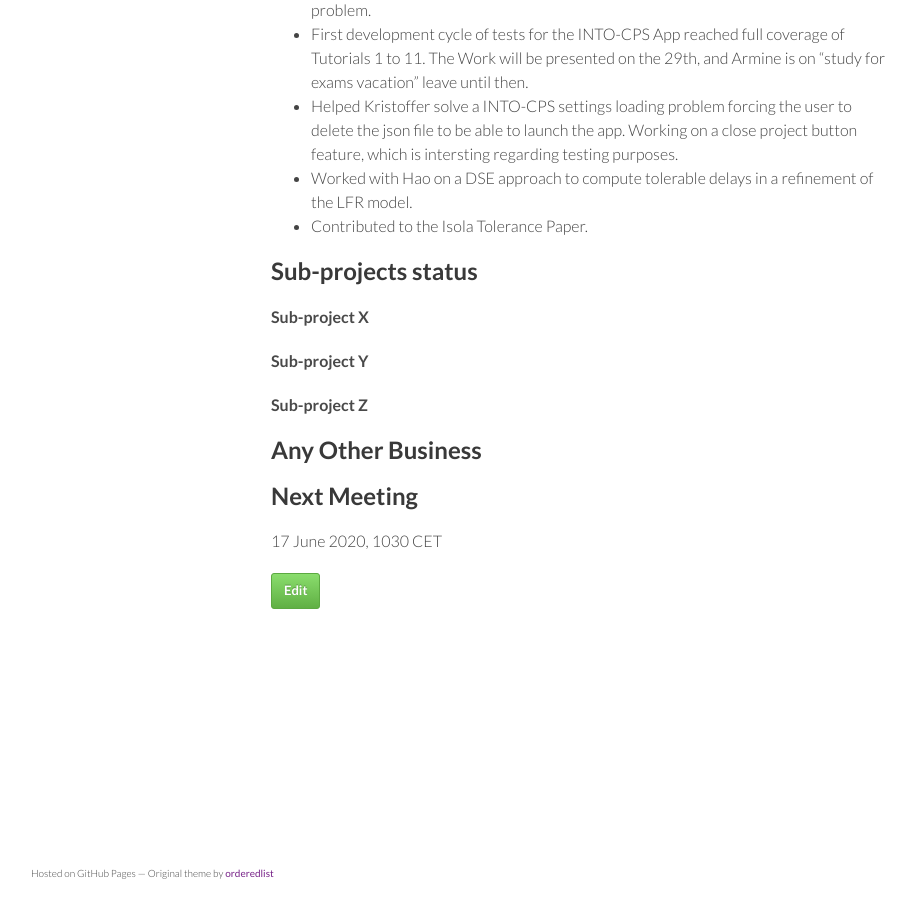
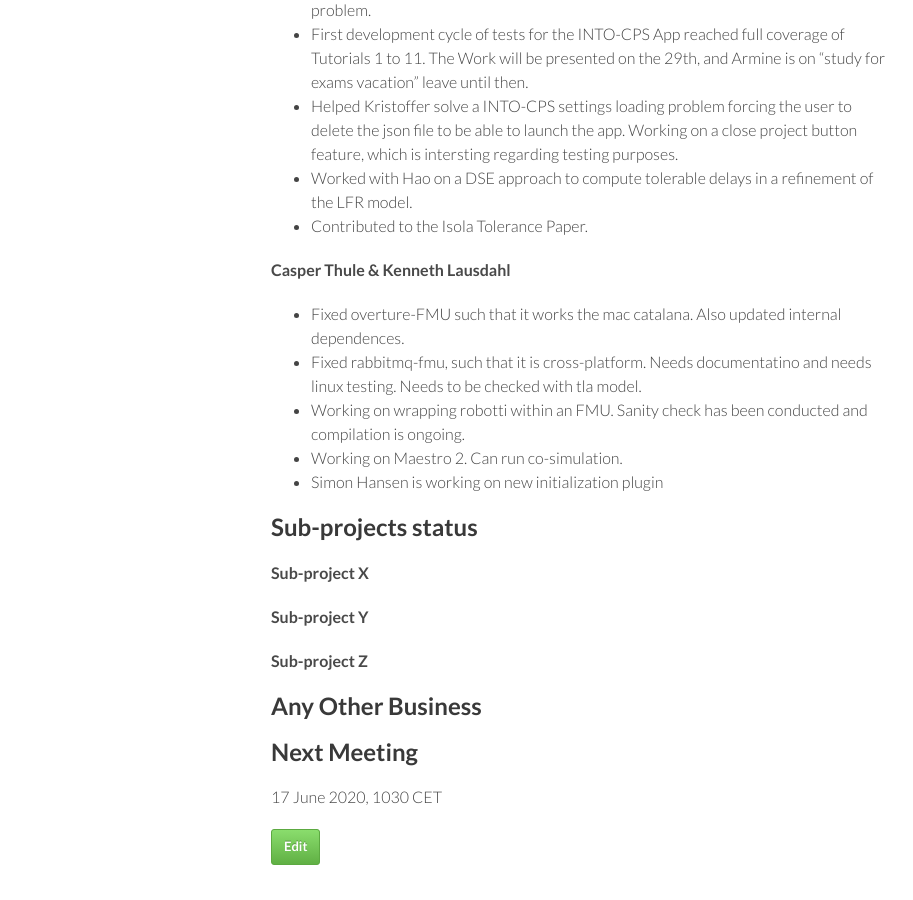
Before and after one commit to digitaltwincentre/digitaltwincentre.github.io, a Jekyll site: the page built from _biweeklies/Biweekly-19.md, in a window 1280 px wide and 900 px high, scrolled down 1427 px. Shown: the whole window, without its empty margins (179-1092 px from the left). Built offline with Jekyll 4.4.1, drawn with Linux system fonts in a browser that asks for light colours; nearby versions of some CDN libraries.

Commit message:
Update Biweekly-19.md

```diff
--- a/_biweeklies/Biweekly-19.md
+++ b/_biweeklies/Biweekly-19.md
@@ -56,6 +56,13 @@ date: 03 June 2020, 1530 CEST
 * Worked with Hao on a DSE approach to compute tolerable delays in a refinement of the LFR model.
 * Contributed to the Isola Tolerance Paper.
 
+#### Casper Thule & Kenneth Lausdahl
+* Fixed overture-FMU such that it works the mac catalana. Also updated internal dependences.
+* Fixed rabbitmq-fmu, such that it is cross-platform. Needs documentatino and needs linux testing. Needs to be checked with tla model.
+* Working on wrapping robotti within an FMU. Sanity check has been conducted and compilation is ongoing.
+* Working on Maestro 2. Can run co-simulation.
+* Simon Hansen is working on new initialization plugin
+
 ## Sub-projects status
 
 
```
